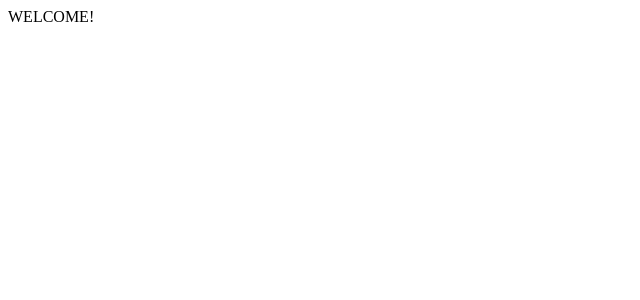
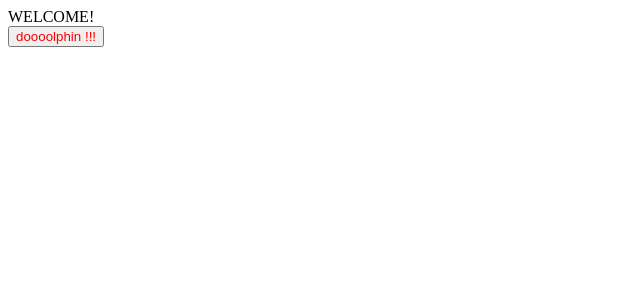
Before and after one commit to doooolphin/frontend, a React app: page / in a window 1280 px wide. Shown: the top 300 px of the page, without its empty margins (0-640 px from the left). Built offline with nearby package versions, Linux system fonts and the light colour scheme.

Commit message:
emotion styled component 생성
상세내용
- emotion css, react, styled 라이브러리 install
- TestEmotion.jsx 컴포넌트 생성 후 정상작동 확인

```diff
--- a/package.json
+++ b/package.json
@@ -21,6 +21,9 @@
   },
   "homepage": "https://github.com/doooolphin/frontend#readme",
   "dependencies": {
+    "@emotion/css": "^11.9.0",
+    "@emotion/react": "^11.9.3",
+    "@emotion/styled": "^11.9.3",
     "react": "^18.2.0",
     "react-dom": "^18.2.0"
   },
--- a/src/App.jsx
+++ b/src/App.jsx
@@ -1,9 +1,11 @@
 import React from 'react';
 import { createRoot } from 'react-dom/client';
 import Main from './Main';
+import TestEmotion from './TestEmotion';
 
 createRoot(document.querySelector('#app')).render(
   <React.StrictMode>
     <Main />
+    <TestEmotion />
   </React.StrictMode>
 );
--- /dev/null
+++ b/src/TestEmotion.jsx
@@ -0,0 +1,16 @@
+import React from 'react';
+import styled from '@emotion/styled';
+
+const Button = styled.button`
+  color: red;
+`;
+
+const testEmotion = () => {
+  return (
+    <div>
+      <Button>doooolphin !!!</Button>
+    </div>
+  );
+};
+
+export default testEmotion;
```
Also changed, not shown: 2 other files (tests, documents, lock files or other folders).
